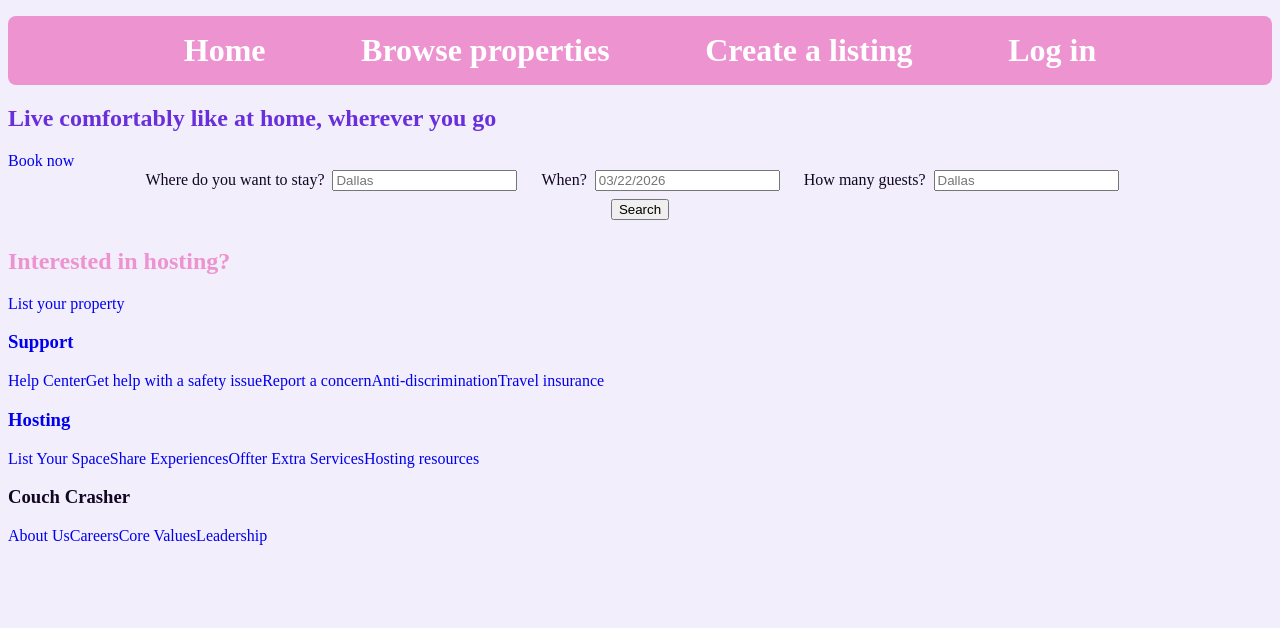
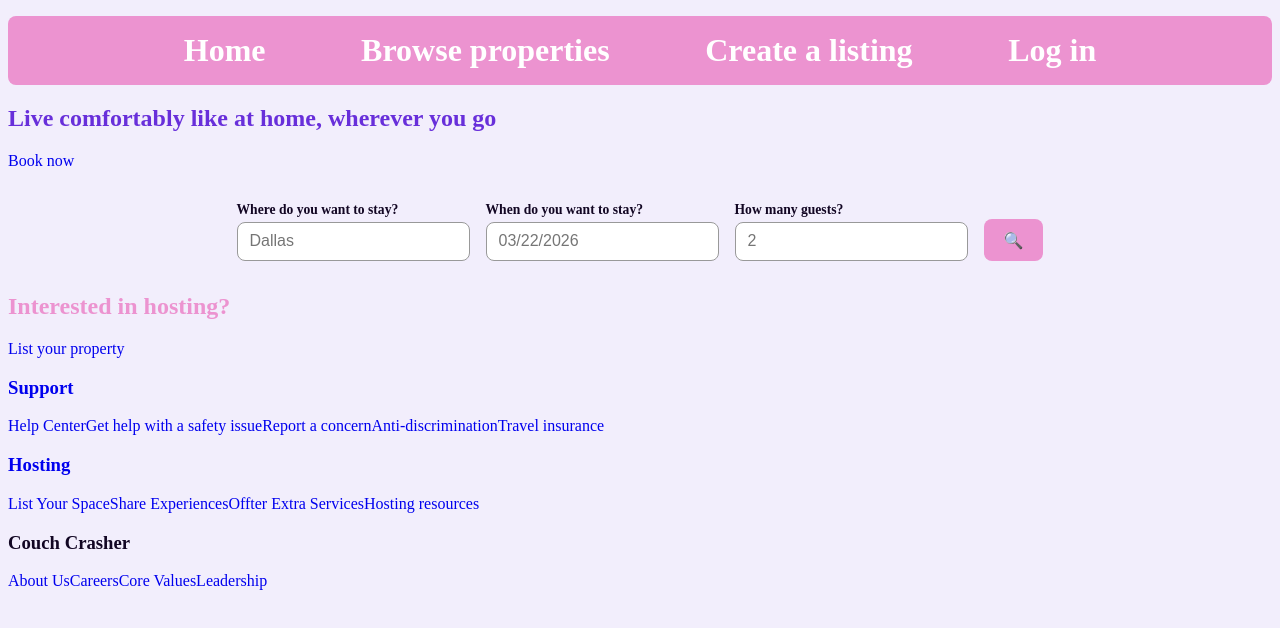
Before and after one commit to djoh826/CouchCrasher, a Next.js app: page / in a window 1280 px wide. Shown: the top 628 px of the page. Built offline with nearby package versions, Linux system fonts and the light colour scheme.

Commit message:
Booking form styling

```diff
--- a/app/components/BookingForm.css
+++ b/app/components/BookingForm.css
@@ -1,26 +1,67 @@
 .booking-form {
-  margin-left: auto;
-  margin-right: auto;
+  margin: 2rem auto;
   width: 80%;
-}
-
-.input-group {
-  display: flex;
-  gap: 0.5rem;
-  justify-content: center;
-  align-items: center;
-}
-
-.input-group input {
-  margin-right: 1rem;
+  max-width: 900px;
 }
 
 .search-form {
   display: flex;
   flex-direction: column;
+  gap: 0.75rem;
+}
+
+.input-group {
+  display: flex;
+  gap: 1rem;
+  justify-content: center;
+  align-items: flex-end;
+  flex-wrap: wrap;
+}
+
+.input-group label {
+  display: block;
+  font-size: 0.85rem;
+  font-weight: 600;
+  margin-bottom: 0.25rem;
+  color: var(--text);
+}
+
+.input-group input {
+  padding: 0.6rem 0.75rem;
+  font-size: 1rem;
+  border: 1px solid #999;
+  border-radius: 8px;
+  min-width: 150px;
+  transition: all 0.2s ease;
+}
+
+.input-group input:focus {
+  outline: none;
+  border-color: var(--secondary);
+  box-shadow: 0 0 0 1px var(--accent);
+}
+
+.input-group input:hover {
+  border-color: #999;
 }
 
 .search {
-  max-width: 5vw;
-  margin: 0.5rem auto;
+  padding: 0.6rem 1.25rem;
+  font-size: 1rem;
+  font-weight: 600;
+  border-radius: 8px;
+  border: none;
+  background: var(--secondary);
+  cursor: pointer;
+  height: 42px;
 }
+
+.search:hover {
+  background: var(--secondary);
+  filter: brightness(0.8);
+  transform: translateY(-1px);
+}
+
+.search:active {
+  transform: translateY(0);
+}
--- a/app/components/BookingForm.tsx
+++ b/app/components/BookingForm.tsx
@@ -23,6 +23,7 @@ export default function BookingForm() {
     <section className="booking-form" aria-label="Search stays">
       <form className="search-form" onSubmit={handleSearch}>
         <div className="input-group">
+          <div className="field">
             <label htmlFor="location">Where do you want to stay?</label>
             <input
               id="location"
@@ -31,7 +32,10 @@ export default function BookingForm() {
               placeholder="Dallas"
               onChange={(e) => setLocation(e.target.value)}
             />
-          <label htmlFor="date">When?</label>
+          </div>
+
+          <div className="field">
+            <label htmlFor="date">When do you want to stay?</label>
             <input
               id="date"
               type="text"
@@ -39,19 +43,23 @@ export default function BookingForm() {
               placeholder="03/22/2026"
               onChange={(e) => setDate(e.target.value)}
             />
+          </div>
+
+          <div className="field">
             <label htmlFor="guests">How many guests?</label>
             <input
               id="guests"
               type="number"
               value={guests}
-            placeholder="Dallas"
+              placeholder="2"
               onChange={(e) => setGuests(e.target.value)}
             />
           </div>
 
           <button type="submit" className="search">
-          Search
+            🔍
           </button>
+        </div>
       </form>
     </section>
   );
```
Lines whose indentation alone changed are shown as unchanged.
